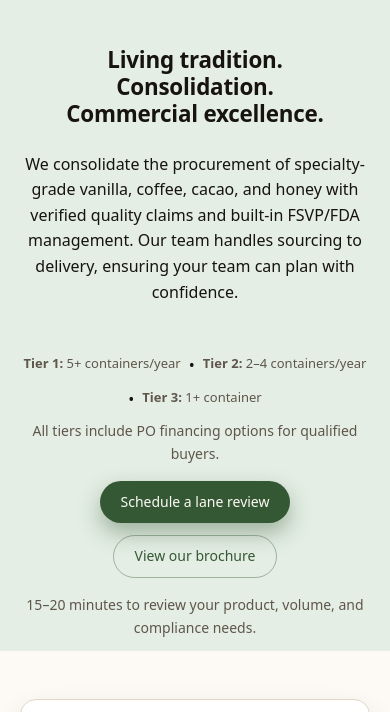
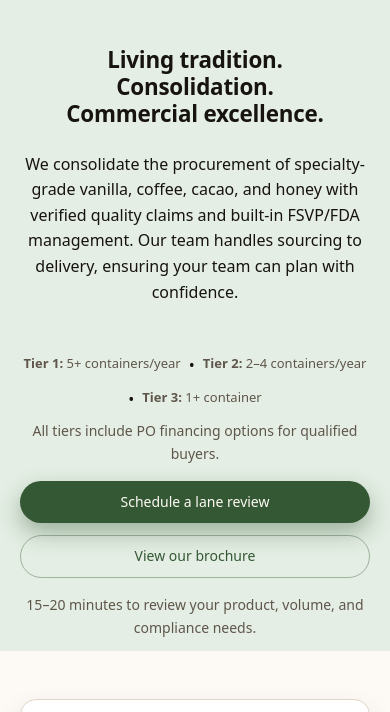
Before and after one commit to VerdanceSolutions/Verdance-Solutions-Website, a plain HTML site: page index.html in a window 390 px wide. Shown: the part 70-782 px from the top of the page. Drawn offline with Linux system fonts and the light colour scheme.

Commit message:
feat: full-width buttons + column wrapping at ≤420px

```diff
--- a/styles.css
+++ b/styles.css
@@ -1336,6 +1336,10 @@ textarea,
   ≥860px block which sets display:inline-flex with no lower bound.
   Hero: height:auto + overflow:visible releases the 100dvh hard clamp
   so the section grows with its content.
+
+  Buttons: every .btn outside the navbar becomes full-width at this size.
+  Groups (.hero__actions, .contact-form__actions) stack into a column
+  so buttons never sit side-by-side on a narrow screen.
 */
 @media (max-width: 420px) {
   .navbar__title {
@@ -1374,6 +1378,31 @@ textarea,
 
   .hero__meta {
     margin-bottom: var(--space-xs);
+  }
+
+  /*
+    Full-width buttons — applies to every .btn that is NOT inside
+    .site-header (the navbar CTA is already hidden above, but this
+    guard keeps things safe if the DOM ever changes).
+  */
+  :not(.site-header) > .btn,
+  :not(.site-header) .btn {
+    width: 100%;
+    max-width: none;
+  }
+
+  /*
+    Button groups: collapse side-by-side rows into a single column
+    so stacked full-width buttons don't fight for row space.
+  */
+  .hero__actions {
+    flex-direction: column;
+    align-items: stretch;
+  }
+
+  .contact-form__actions {
+    flex-direction: column;
+    align-items: stretch;
   }
 }
 
```
